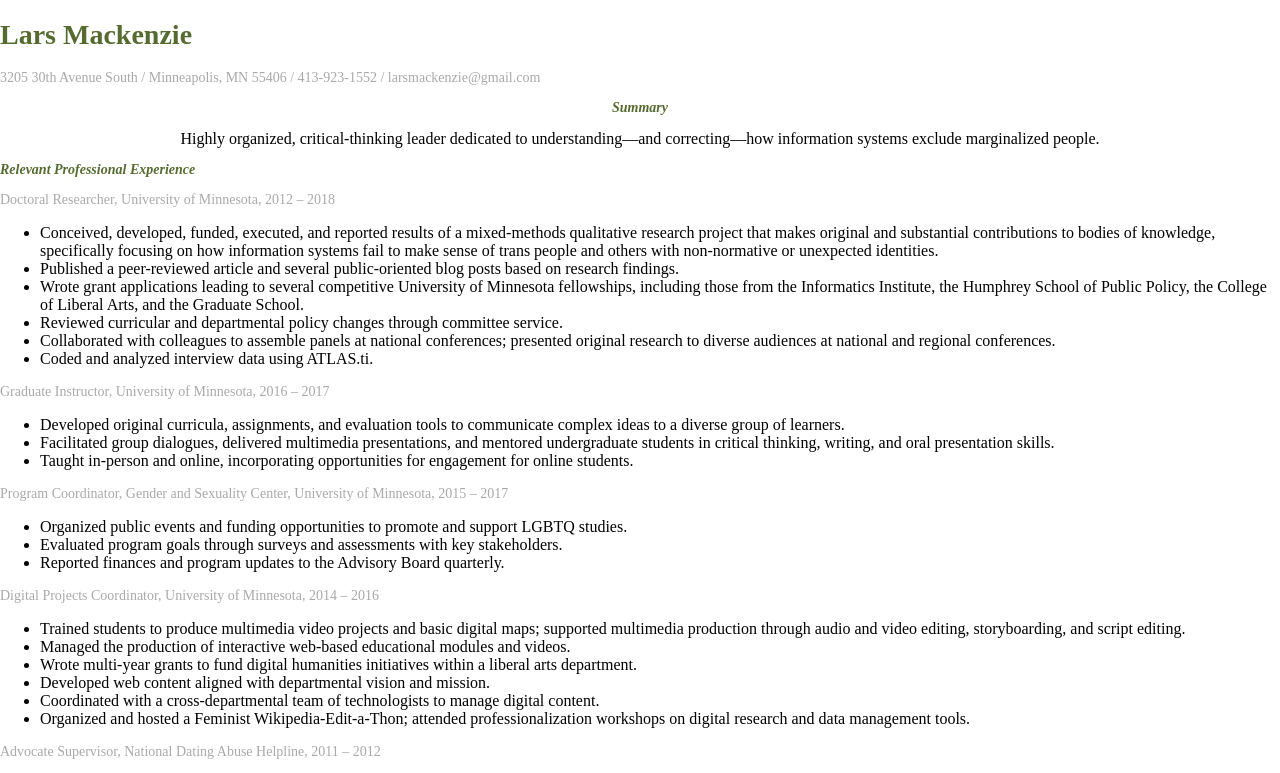
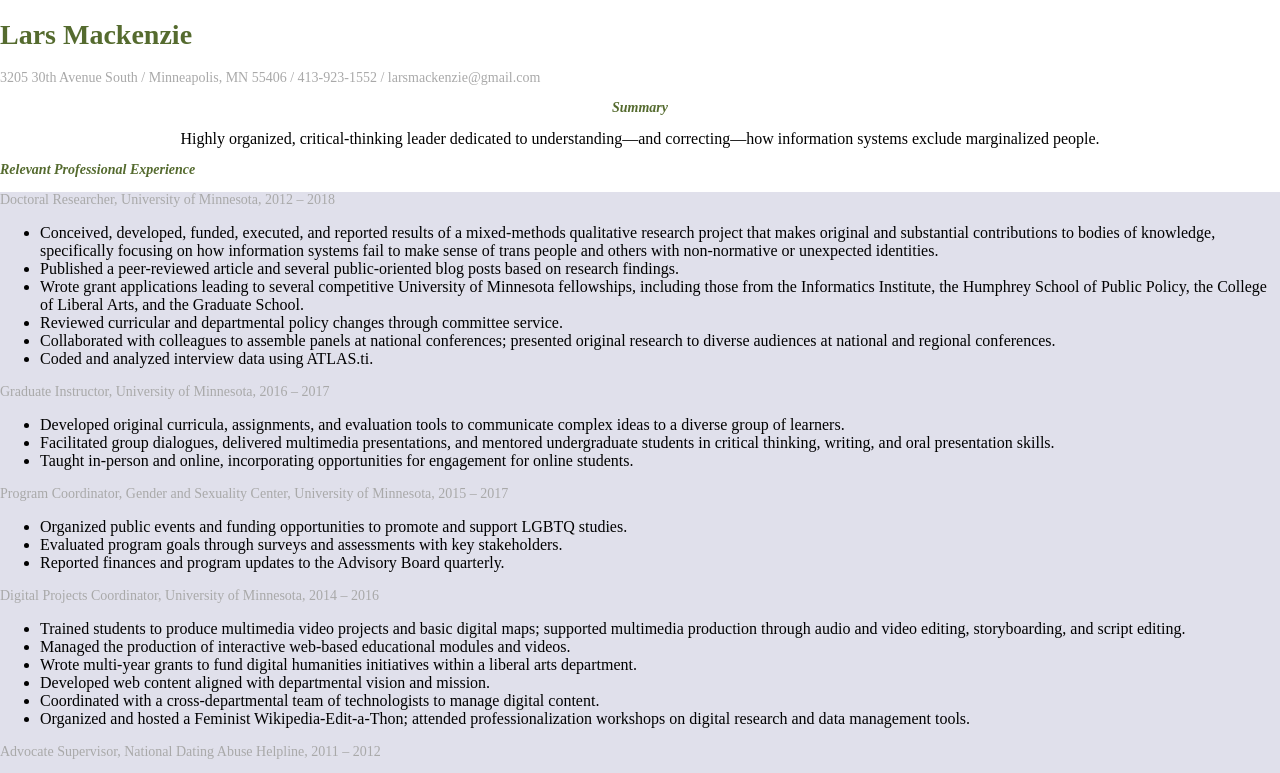
Before and after one commit to larsz-o/lars-resume, a plain HTML site: page index.html in a window 1280 px wide. Shown: the top 773 px of the page. Drawn offline with Linux system fonts and the light colour scheme.

Commit message:
Update style.css

```diff
--- a/style.css
+++ b/style.css
@@ -26,3 +26,7 @@
 .summary {
 	text-align: center;
 }
+
+.main {
+	background-color: #e0e0eb;
+}
```
